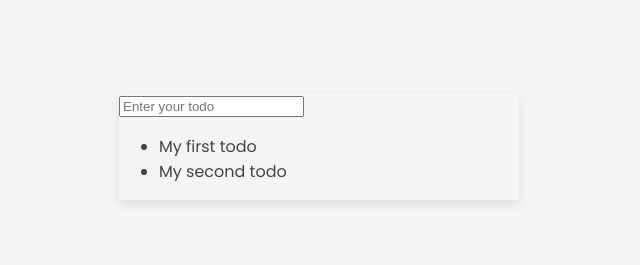
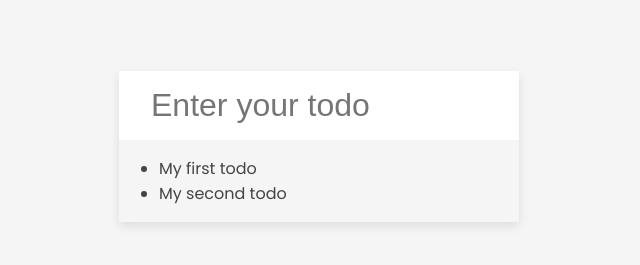
Before and after one commit to o0p/todo-list, a plain HTML site: page index.html in a window 1280 px wide. Shown: the part 481-746 px from the top of the page, without its empty margins (321-961 px from the left). Drawn offline with Linux system fonts and the light colour scheme.

Commit message:
Add .input style

```diff
--- a/style.css
+++ b/style.css
@@ -28,3 +28,12 @@ form {
     max-width: 100%;
     width: 400px;
 }
+
+.input {
+    border: none;
+    color: #444;
+    font-size: 2rem;
+    padding: 1rem 2rem ;
+    display: block;
+    width: 100%;
+}
```
